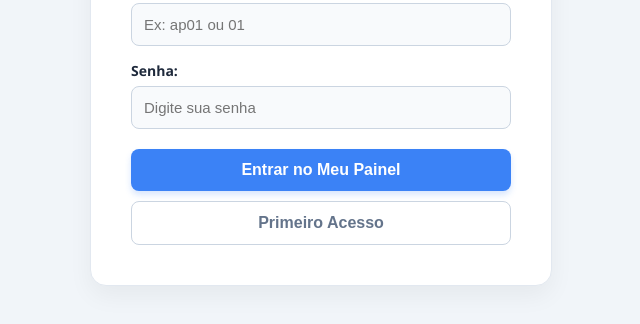
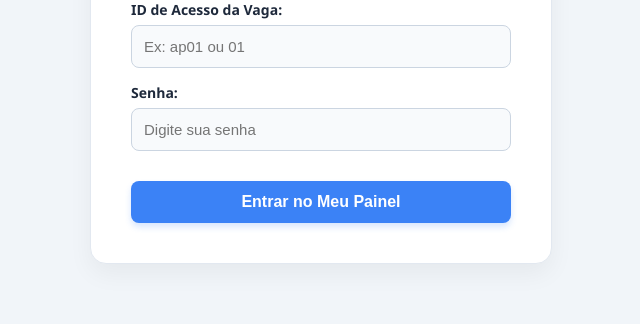
Before and after one commit to kapplancontrole-max/Painel-Morador-, a plain HTML site: page index.html in a window 1280 px wide. Shown: the part 446-770 px from the top of the page, without its empty margins (319-959 px from the left). Drawn offline with Linux system fonts and the light colour scheme.

Commit message:
Update index.html

```diff
--- a/index.html
+++ b/index.html
@@ -1,102 +1,207 @@
 <!DOCTYPE html>
+
 <html lang="pt-br">
+
 <head>
+
     <meta charset="UTF-8">
+
     <meta name="viewport" content="width=device-width, initial-scale=1.0">
+
     <title>Portal do Morador - AbrangeBox</title>
+
     <style>
+
         body { font-family: 'Segoe UI', Tahoma, Geneva, Verdana, sans-serif; margin: 0; padding: 0; background-color: #f1f5f9; display: flex; height: 100vh; justify-content: center; align-items: center; }
+
         .login-card { background: white; padding: 40px; border-radius: 16px; box-shadow: 0 10px 25px rgba(0,0,0,0.05); width: 100%; max-width: 380px; border: 1px solid #e2e8f0; }
 
+
+
+        /* Estilização da embalagem da logo para garantir a centralização */
+
         .logo-wrapper { text-align: center; margin-bottom: 25px; }
+
         .logo-wrapper img { width: 100%; max-width: 550px; height: auto; }
 
+
+
         label { font-weight: 600; display: block; margin-top: 15px; color: #1e293b; font-size: 14px; }
+
         input { width: 100%; padding: 12px; margin-top: 6px; box-sizing: border-box; border: 1px solid #cbd5e1; border-radius: 8px; font-size: 15px; background-color: #f8fafc; transition: border 0.2s; }
+
         input:focus { border-color: #3b82f6; outline: none; background-color: white; }
 
-        button { background-color: #3b82f6; color: white; padding: 12px; border: none; border-radius: 8px; cursor: pointer; margin-top: 20px; width: 100%; font-size: 16px; font-weight: bold; box-shadow: 0 4px 6px rgba(59, 130, 246, 0.2); transition: background-color 0.2s; }
+        button { background-color: #3b82f6; color: white; padding: 12px; border: none; border-radius: 8px; cursor: pointer; margin-top: 30px; width: 100%; font-size: 16px; font-weight: bold; box-shadow: 0 4px 6px rgba(59, 130, 246, 0.2); }
+
         button:hover { background-color: #2563eb; }
 
-        /* Estilo do Botão Secundário */
-        .btn-secundario { background-color: transparent; color: #64748b; border: 1px solid #cbd5e1; margin-top: 10px; box-shadow: none; }
-        .btn-secundario:hover { background-color: #f1f5f9; color: #1e293b; }
+        .mensagem-erro { color: #ef4444; font-size: 13px; text-align: center; margin-top: 15px; display: none; font-weight: 600; }
 
-        .mensagem-erro { color: #ef4444; font-size: 13px; text-align: center; margin-top: 15px; display: none; font-weight: 600; }
     </style>
+
 </head>
+
 <body>
 
+
+
 <div class="login-card">
+
     <div class="logo-wrapper">
+
         <img src="logo.png" alt="Logo AbrangeBox">
+
     </div>
 
+
+
     <form id="formLogin" onsubmit="efetuarLogin(event)">
+
         <label>ID de Acesso da Vaga:</label>
+
         <input type="text" id="id_hardware" placeholder="Ex: ap01 ou 01" required>
 
+
+
         <label>Senha:</label>
+
         <input type="password" id="senha" placeholder="Digite sua senha" required>
+
+
 
         <div id="erroLogin" class="mensagem-erro">Vaga ou senha incorreta!</div>
 
+
+
         <button type="submit" id="btnEntrar">Entrar no Meu Painel</button>
-        <button type="button" class="btn-secundario" onclick="window.location.href='criar-senha.html'">Primeiro Acesso</button>
+
     </form>
+
 </div>
 
+
+
 <script>
+
     async function efetuarLogin(event) {
+
+        // Impede a página de recarregar
+
         event.preventDefault();
 
+
+
         const txtVaga = document.getElementById('id_hardware').value.trim();
+
         const txtSenha = document.getElementById('senha').value.trim();
+
         const btn = document.getElementById('btnEntrar');
+
         const erroBox = document.getElementById('erroLogin');
 
-        const urlGAS = "https://script.google.com/macros/s/AKfycbw4WG8kjvhsYHwn0lKd59q8kMonyKltpFw5AmvCgWC2OAFvST7RKq2M9OkycFdw2LmP/exec";
+
+
+        // Insira aqui a URL exata do seu Web App implantado no Google Apps Script
+
+        const urlGAS ="https://script.google.com/macros/s/AKfycbw4WG8kjvhsYHwn0lKd59q8kMonyKltpFw5AmvCgWC2OAFvST7RKq2M9OkycFdw2LmP/exec";
+
+
+
+        // Feedback visual de carregamento
 
         btn.innerText = "Verificando...";
+
         btn.style.backgroundColor = "#94a3b8";
+
         btn.disabled = true;
+
         erroBox.style.display = "none";
 
+
+
         try {
+
+            // Dispara a consulta para o GAS via POST (seguro)
+
             const resposta = await fetch(urlGAS, {
+
                 method: 'POST',
+
                 body: JSON.stringify({
+
                     vaga: txtVaga,
+
                     senha: txtSenha,
+
                     acao: "verificar_login"
+
                 })
+
             });
+
+
 
             const resultado = await resposta.json();
 
+
+
             if (resultado.status === "sucesso") {
+
+                // Salva os dados na sessão temporária do navegador
+
                 sessionStorage.setItem('vagaLogada', txtVaga);
+
                 sessionStorage.setItem('senhaLogada', txtSenha);
+
+
+
+                // Redireciona para a segunda página (Dashboard)
+
                 window.location.href = "dashboard.html";
+
             } else {
+
+                // Se a senha estiver errada
+
                 erroBox.innerText = resultado.mensagem || "Erro ao fazer login.";
+
                 erroBox.style.display = "block";
+
                 resetBotao();
+
             }
+
         } catch (error) {
+
             erroBox.innerText = "Erro de conexão com o servidor.";
+
             erroBox.style.display = "block";
+
             resetBotao();
+
         }
+
     }
 
+
+
     function resetBotao() {
+
         const btn = document.getElementById('btnEntrar');
+
         btn.innerText = "Entrar no Meu Painel";
+
         btn.style.backgroundColor = "#3b82f6";
+
         btn.disabled = false;
+
     }
+
 </script>
 
+
+
 </body>
+
 </html>
```
